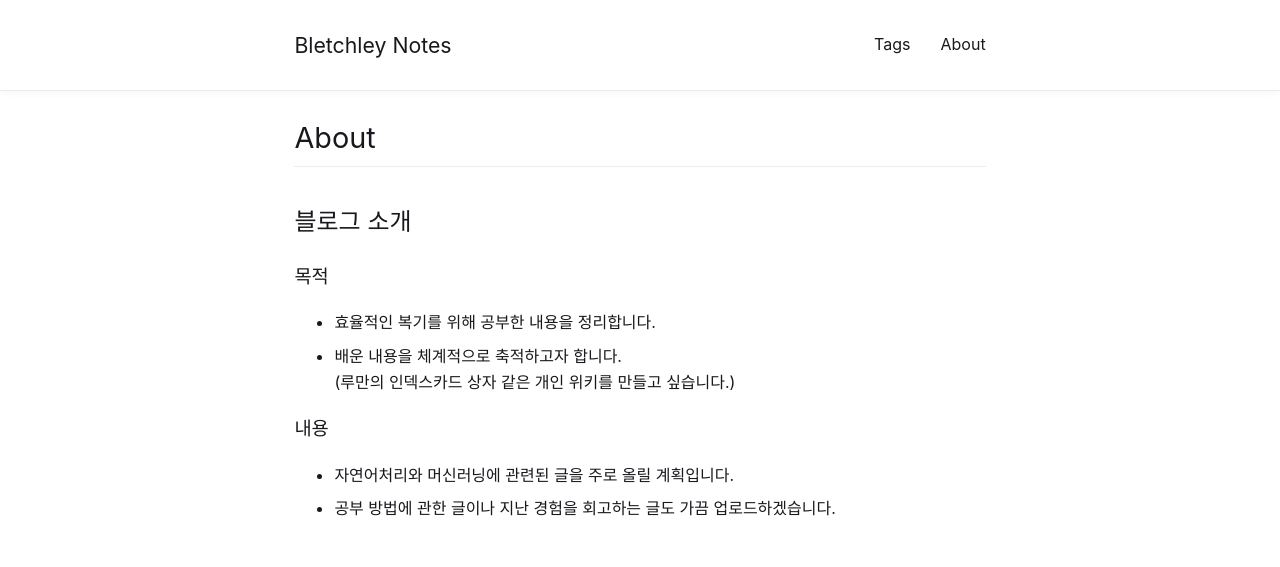
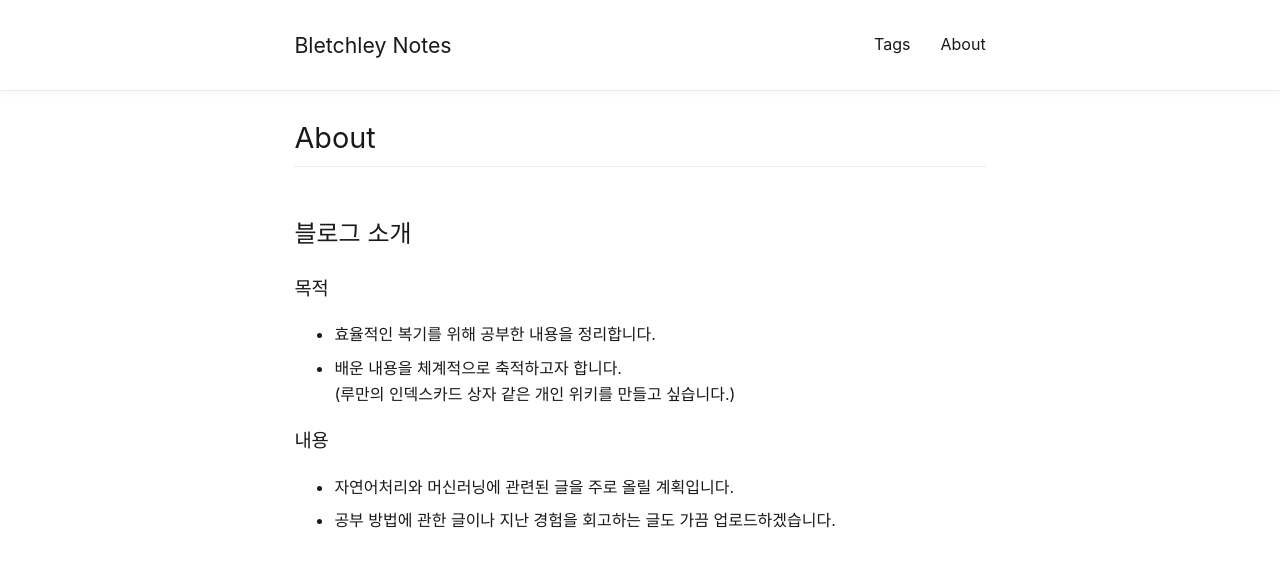
Before and after one commit to 0kimy/0kimy.github.io, a Jekyll site: the page built from README.md, in a window 1280 px wide. Shown: the top 567 px of the page. Built offline with Jekyll 4.4.1, drawn with Linux system fonts in a browser that asks for light colours; some web fonts are replaced.

Commit message:
minor fix

```diff
--- a/_sass/layout.sass
+++ b/_sass/layout.sass
@@ -18,7 +18,7 @@ article p
   text-align: justify
 
 article h2
-  margin-top: 1.5em
+  margin-top: 2em
 
 nav
   margin: .5em -.8em
```
